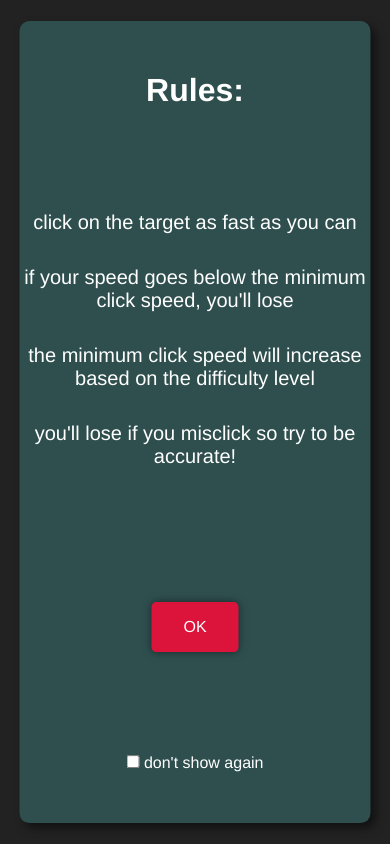
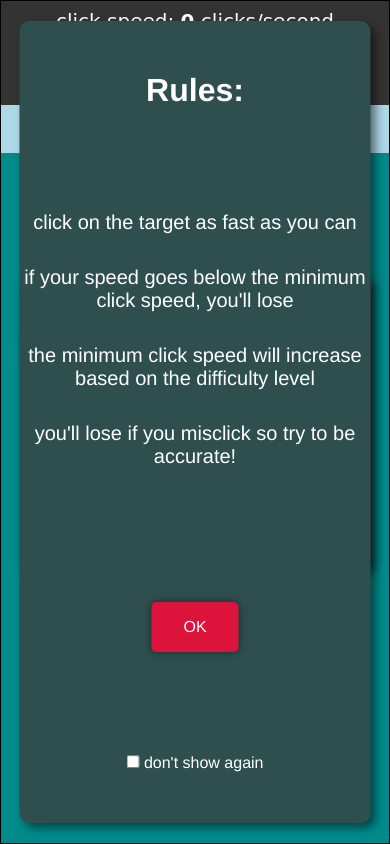
Before and after one commit to pooria98/Click-Speed-Game, a plain HTML site: page index.html in a window 390 px wide. Drawn offline with Linux system fonts and the light colour scheme.

Commit message:
Update style.css

```diff
--- a/style.css
+++ b/style.css
@@ -203,3 +203,32 @@ h2 {
     box-shadow: 1px 1px 5px rgba(0, 0, 0, 0.7);
     cursor: pointer;
 }
+
+@media screen and (max-width:500px){
+    .difficulty-container {
+        width: 90%;
+        height: 35vh;
+    }
+    .container {
+        width: 100vw;
+        height: 100vh;
+        margin: 0;
+    }
+    .info {
+        display: flex;
+        flex-direction: column;
+        justify-content: space-between;
+        align-items: center;
+        width: 100%;
+        background-color: #333;
+        gap: 0.5rem;
+        padding: 0.5rem;
+    }
+    .info p {
+        width: 100%;
+    }
+    .result-container {
+        width: 95%;
+        height: 50vh;
+    }
+}
```
